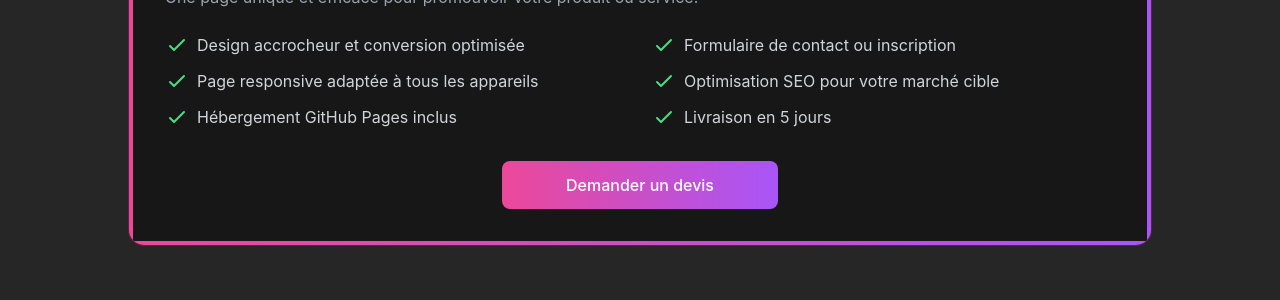
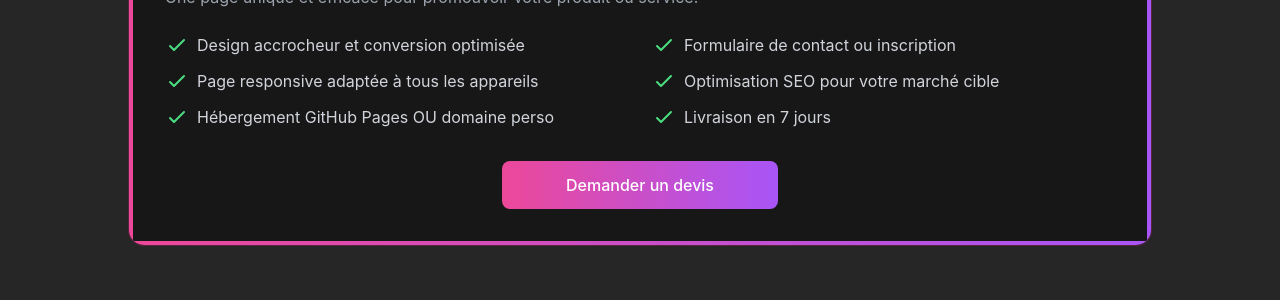
Before and after one commit to Portfolio-professionnal/AthenaPro, a Jekyll site: the page Comparatif.html, which Jekyll copies as it is, in a window 1280 px wide and 900 px high, scrolled down 1703 px. Shown: the part 153-453 px from the top of the window. Built offline with Jekyll 4.4.1, drawn with Linux system fonts in a browser that asks for light colours; nearby versions of some CDN libraries.

Commit message:
Update Comparatif.html

```diff
--- a/Comparatif.html
+++ b/Comparatif.html
@@ -425,7 +425,7 @@
                                             <svg class="h-6 w-6 text-green-400 mr-2 flex-shrink-0" fill="none" viewBox="0 0 24 24" stroke="currentColor">
                                                 <path stroke-linecap="round" stroke-linejoin="round" stroke-width="2" d="M5 13l4 4L19 7" />
                                             </svg>
-                                            <span class="text-gray-300">Hébergement GitHub Pages inclus</span>
+                                            <span class="text-gray-300">Hébergement GitHub Pages OU domaine perso</span>
                                         </li>
                                     </ul>
                                     <ul class="space-y-3">
@@ -445,7 +445,7 @@
                                             <svg class="h-6 w-6 text-green-400 mr-2 flex-shrink-0" fill="none" viewBox="0 0 24 24" stroke="currentColor">
                                                 <path stroke-linecap="round" stroke-linejoin="round" stroke-width="2" d="M5 13l4 4L19 7" />
                                             </svg>
-                                            <span class="text-gray-300">Livraison en 5 jours</span>
+                                            <span class="text-gray-300">Livraison en 7 jours</span>
                                         </li>
                                     </ul>
                                 </div>
```
